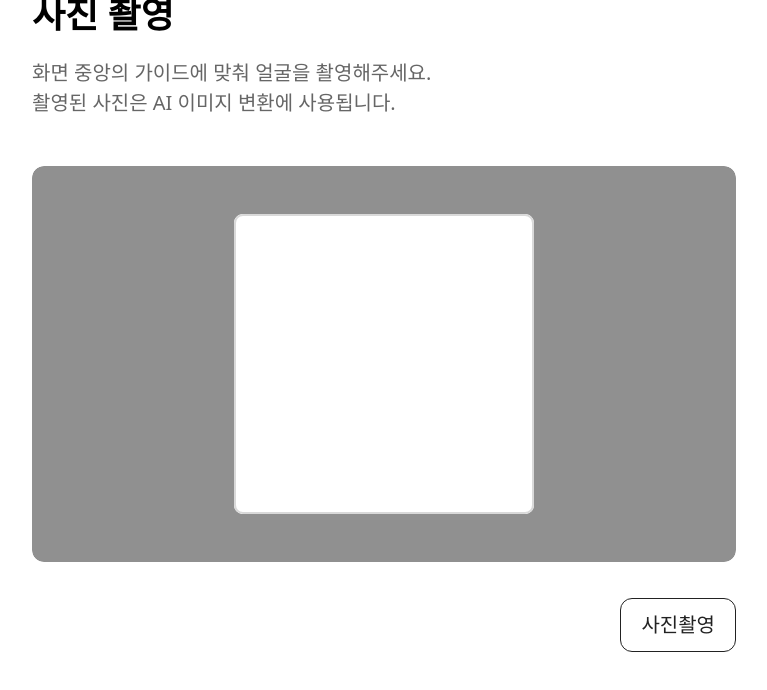
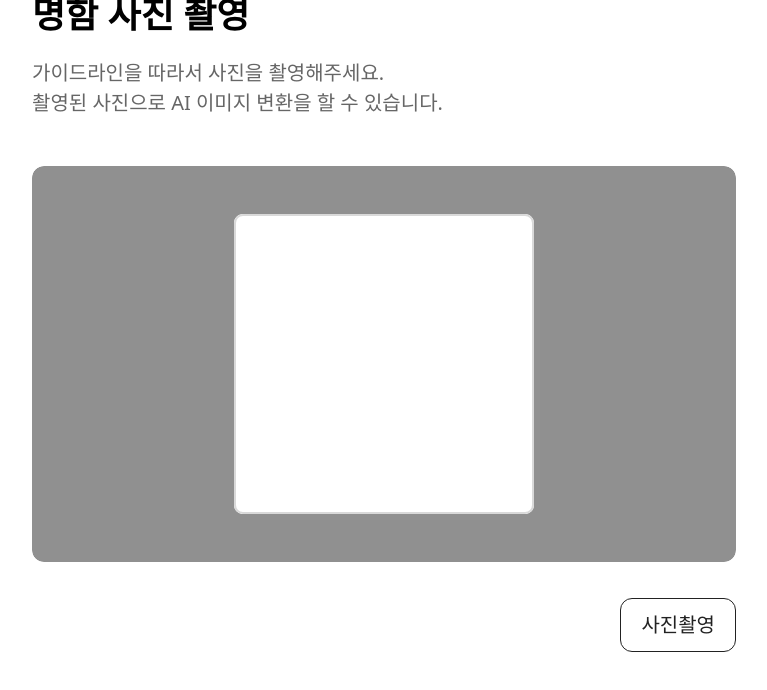
Before and after one commit to themoment-team/who-are-you-client-v2, a React (Vite) app: page / in a window 1280 px wide. Both pictures are taken after a click on the button "명함 만들기". Shown: the top 690 px of the page, without its empty margins (256-1023 px from the left). Built offline with nearby package versions, Linux system fonts and the light colour scheme; no server answers; a web font is replaced by a local one.

Commit message:
fix: 카드 타입에 따라 사진 촬영 가이드 및 상태 관리 기능 추가

```diff
--- a/src/pageContainer/CameraPage/index.tsx
+++ b/src/pageContainer/CameraPage/index.tsx
@@ -1,33 +1,55 @@
-import { useRef } from 'react';
+import { useRef, useState } from 'react';
 
 import Webcam from 'react-webcam';
 
-import BusinessCardCameraGuide from '../../assets/BusinessCardCameraGuide';
+import { BusinessCardCameraGuide, FourCutCameraGuide } from '../../assets';
 import { StepButton } from '../../components';
 import { cropImage } from '../../hooks/useCropImage';
-import { STEP, type Step } from '../../types';
+import { type CardType, STEP, type Step } from '../../types';
 
 interface CameraPageProps {
   setStep: React.Dispatch<React.SetStateAction<Step>>;
-  setImageUrl: React.Dispatch<React.SetStateAction<string>>;
+  setImageUrls: React.Dispatch<React.SetStateAction<string[]>>;
+  cardType?: CardType;
 }
 
-const CROP_SIZE = 300;
 const VIDEO_CONSTRAINTS = { facingMode: 'user', width: 1280, height: 720 } as const;
+const FOUR_CUT_TOTAL = 4;
 
-const CameraPage = ({ setStep, setImageUrl }: CameraPageProps) => {
+const CameraPage = ({ setStep, setImageUrls, cardType }: CameraPageProps) => {
   const webcamRef = useRef<Webcam>(null);
+  const [capturedImages, setCapturedImages] = useState<string[]>([]);
+  const [currentPhotoCount, setCurrentPhotoCount] = useState<number>(1);
+  const [isFlashing, setIsFlashing] = useState(false);
+
+  const isFourCut = cardType === 'FOUR_CUT';
 
   const handleCapture = async () => {
     if (!webcamRef.current) return;
+
+    setIsFlashing(true);
+    setTimeout(() => setIsFlashing(false), 400);
 
     const imageSrc = webcamRef.current.getScreenshot();
     if (!imageSrc) return;
 
     try {
-      const croppedImageUrl = await cropImage(imageSrc, CROP_SIZE);
-      setImageUrl(croppedImageUrl);
-      setStep(STEP.AI_CONVERSION);
+      const croppedImageUrl = await cropImage(imageSrc, cardType);
+
+      if (isFourCut) {
+        const newImages = [...capturedImages, croppedImageUrl];
+        setCapturedImages(newImages);
+
+        if (newImages.length >= FOUR_CUT_TOTAL) {
+          setImageUrls(newImages);
+          setStep(STEP.AI_CONVERSION);
+        } else {
+          setCurrentPhotoCount(newImages.length + 1);
+        }
+      } else {
+        setImageUrls([croppedImageUrl]);
+        setStep(STEP.AI_CONVERSION);
+      }
     } catch (err) {
       console.error('이미지 처리 오류:', err);
     }
@@ -36,11 +58,13 @@ const CameraPage = ({ setStep, setImageUrl }: CameraPageProps) => {
   return (
     <div className="h-[61.5rem] w-[50rem] rounded-[1.5rem] border-0 bg-white px-[3rem] py-[5rem] shadow-[0_2px_6px_0_rgba(214,214,214,0.25)]">
       <div className="mb-[3rem] flex flex-col gap-4">
-        <h1 className="text-[2.25rem] font-extrabold">사진 촬영</h1>
+        <h1 className="text-[2.25rem] font-extrabold">
+          {isFourCut ? '인생네컷 사진 촬영' : '명함 사진 촬영'}
+        </h1>
         <p className="text-[1.25rem]/[1.875rem] font-medium text-[#666]">
-          화면 중앙의 가이드에 맞춰 얼굴을 촬영해주세요.
+          가이드라인을 따라서 사진을 촬영해주세요.
           <br />
-          촬영된 사진은 AI 이미지 변환에 사용됩니다.
+          촬영된 사진으로 AI 이미지 변환을 할 수 있습니다.
         </p>
       </div>
 
@@ -54,9 +78,15 @@ const CameraPage = ({ setStep, setImageUrl }: CameraPageProps) => {
             videoConstraints={VIDEO_CONSTRAINTS}
             className="h-full w-full object-cover"
           />
+          {isFlashing && <div className="animate-flash absolute inset-0 z-20 bg-white" />}
           <div className="absolute inset-0 z-10 flex items-center justify-center">
-            <BusinessCardCameraGuide />
+            {isFourCut ? <FourCutCameraGuide /> : <BusinessCardCameraGuide />}
           </div>
+          {isFourCut && (
+            <div className="absolute top-[2rem] right-[1.5rem] z-30 text-[1rem]/[1rem] font-medium text-[#FFF]">
+              {currentPhotoCount} / {FOUR_CUT_TOTAL}
+            </div>
+          )}
         </div>
       </div>
 
```
